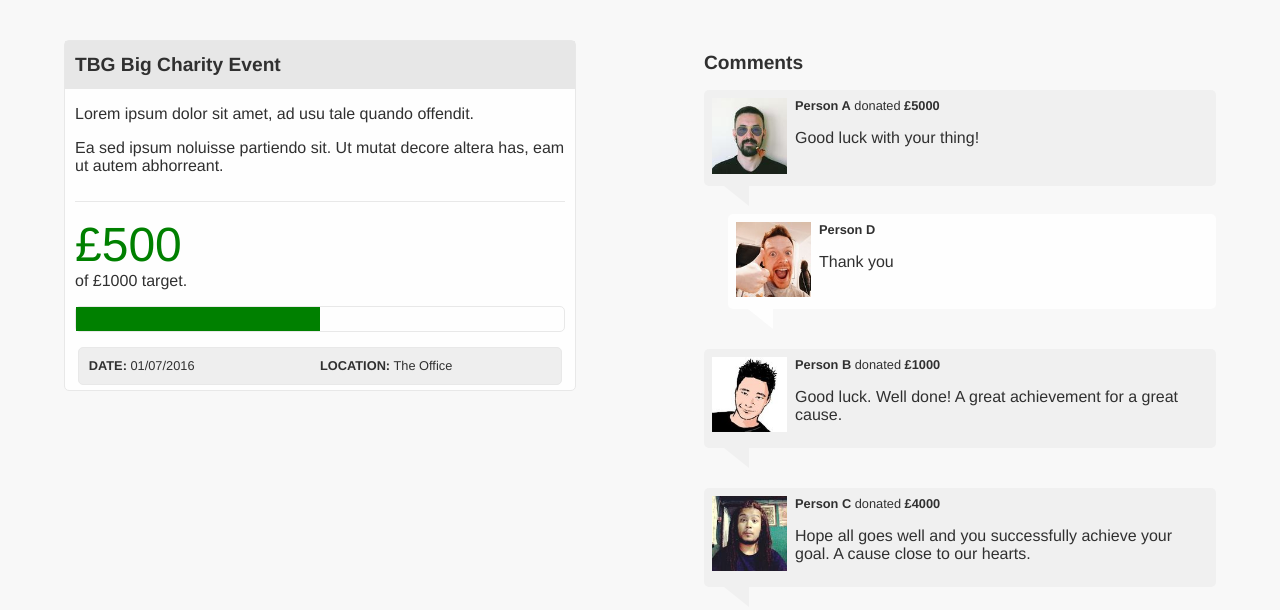
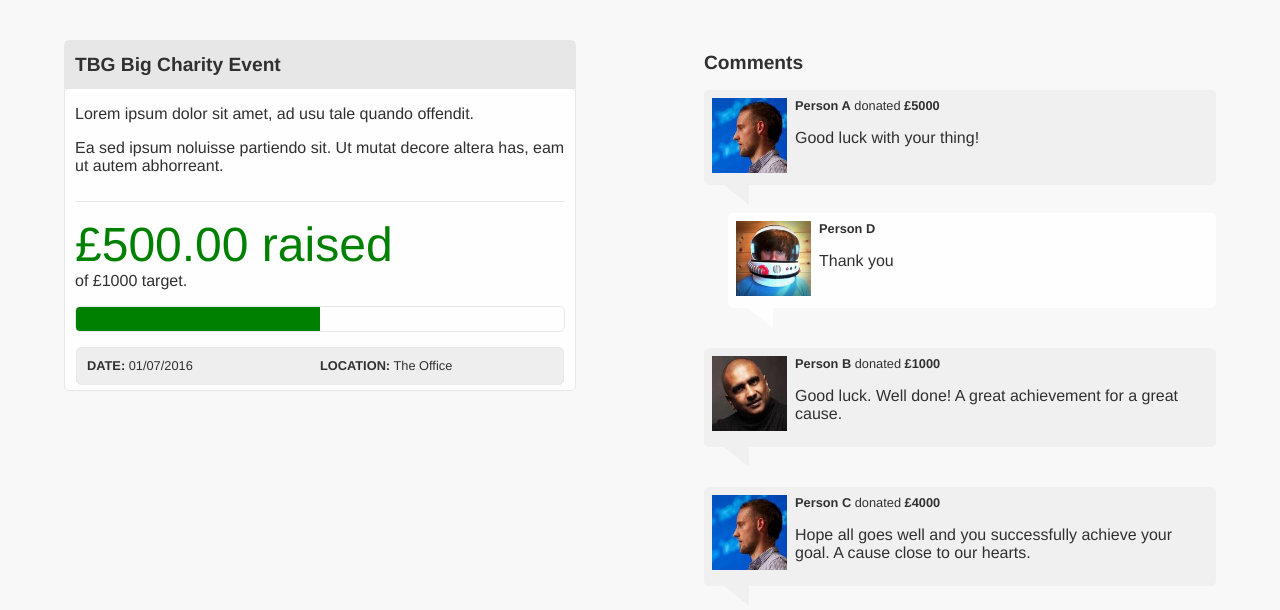
Before and after one commit to thebeansgroup/frontender-task_vanilla, a website built with webpack: page public/index.html in a window 1280 px wide. Built offline with nearby package versions, Linux system fonts and the light colour scheme.

Commit message:
Abstracted all comments functionality into comments classes, finished styling

```diff
--- a/public/css/styles.css
+++ b/public/css/styles.css
@@ -57,11 +57,8 @@ div.event p.event__funding__totals span:first-of-type {
 
 div.event div.event__progress {
   display: flex;
-}
-
-div.event div.event__progress {
-  display: flex;
   border: 1px solid #E8E8E8;
+  overflow: hidden;
 }
 
 div.event div.event__progress p.event__progress__total {
@@ -76,8 +73,7 @@ div.event div.event__progress b {
 div.event div.event__details {
   height: 2.4em;
   background: #eee;
-  width: 95%;
-  margin: 5px auto;
+  margin: 5px 11px;
   border: 1px solid #E8E8E8;
 }
 
@@ -105,6 +101,7 @@ div.comment {
   margin-bottom: 40px;
   padding: 8px;
   display: flex;
+  animation: fade 0.5s;
 }
 
 div.comment:after {
@@ -112,9 +109,8 @@ div.comment:after {
   position: absolute;
   bottom: -20px;
   left: 20px;
-  border-width: 20px 0 0 25px;
-  border-style: solid;
-  border-color: #F0F0F0 transparent;
+  border-top: 20px solid #F0F0F0;
+  border-left: 25px solid transparent;
   display: block;
   width: 0;
 }
@@ -157,3 +153,10 @@ div.subcomments div.comment:after {
     margin-top: 52px;
   }
 }
+
+/* CSS3 animations */
+
+@keyframes fade {
+    from { opacity: 0; }
+    to   { opacity: 1; }
+}
--- a/src/components/comments/elements.js
+++ b/src/components/comments/elements.js
@@ -1,33 +1,53 @@
+/**
+ * Comments Component
+ * constructor - instantiates into Comment objects each of the comments and store them in an array
+ * render - calls to the render methods of each of the Comments stored in the array and joins them together
+ */
+
+ export class Comments {
+   constructor(comments) {
+     this.comments = new Array();
+
+     for (var i = 0; i < comments.length; i++)
+       this.comments.push(new Comment(comments[i]));
+   }
+
+   render() {
+     var renderedComments = [];
+
+     this.comments.forEach(function(e){
+       renderedComments.push(e.render());
+     });
+
+     return renderedComments.join("");
+   }
+}
+
+
 /**
  * Comment Component
+ * constructor - stores the comment object passed as an argument
+ * createChildren - instantiates children passed as an argument as a Comments object
+ * render - returns a template literal with the values of the comment stored by the constructor
+ *          images are selected at random
+ *          donations and children will only show if there are donations / children comments
  */
 
 export class Comment {
-  constructor(comment, commentNumber) {
+  constructor(comment) {
     this.comment = comment;
-    this.commentNumber = commentNumber;
   }
 
-  renderSubcomments() {
-    var subcomments = [],
-        renderedSubcomments = [];
+  createChildren(children) {
+    this.children = new Comments(children);
 
-    if(typeof this.comment.children != 'undefined') {
-      for (var i = 0; i < this.comment.children.length; i++)
-        subcomments.push(new Comment(this.comment.children[i], 10+i));
-
-      subcomments.forEach(function(e){
-        renderedSubcomments.push(e.render());
-      });
-    }
-
-    return renderedSubcomments.join("");
+    return this.children.render();
   }
 
   render() {
     return `
       <div class="comment">
-        <div class="comment_image"><img src="images/faces/128-${this.commentNumber}.jpg" alt="img_${this.commentNumber}" /></div>
+        <div class="comment_image"><img src="images/faces/128-${Math.round(Math.random()*19+1)}.jpg" alt="img_${this.commentNumber}" /></div>
         <div class="comment_content">
           <div class="comment_name">
             <span class="comment_name_name">${this.comment.name}</span>
@@ -39,7 +59,7 @@ export class Comment {
         </div>
       </div>
       <div class="subcomments">
-        ${this.renderSubcomments()}
+        ${typeof this.comment.children != "undefined" ? this.createChildren(this.comment.children) : ''}
       </div>
     `
   }
--- a/src/components/comments/index.js
+++ b/src/components/comments/index.js
@@ -1,4 +1,10 @@
-import {Comment} from './elements.js';
+/*- comments
+ *-- comment
+ *--- comment
+ *-- comment
+ */
+
+import {Comments, Comment} from './elements.js';
 
 export default class {
   constructor(data) {
@@ -8,21 +14,10 @@ export default class {
   }
 
   createFactories() {
-    this.comments = new Array();
-    for(var i in this.data.comments) {
-      this.comments[i] = new Comment(this.data.comments[i], 1+parseInt(i));
-    }
-  }
-
-  renderComments() {
-    var renderedComments = new Array();
-    this.comments.forEach(function(element){
-      renderedComments.push(element.render());
-    });
-    return renderedComments.join("");
+    this.comments = new Comments(this.data.comments);
   }
 
   render() {
-    return `<div class="comment-box"><h2>Comments</h2>${this.renderComments()}</div>`;
+    return `<div class="comment-box"><h2>Comments</h2>${this.comments.render()}</div>`;
   }
 }
--- a/src/components/event/elements.js
+++ b/src/components/event/elements.js
@@ -54,7 +54,7 @@ export class Funding {
     return `
       <div class="event__funding">
         <p class="event__funding__totals">
-          <span class="event__funding__raised">£${this.funding.raised/100}</span>
+          <span class="event__funding__raised">£${(this.funding.raised/100).toFixed(2)} raised</span>
           of £${this.funding.target/100} target.
         </p>
         ${this.renderProgress()}
```
